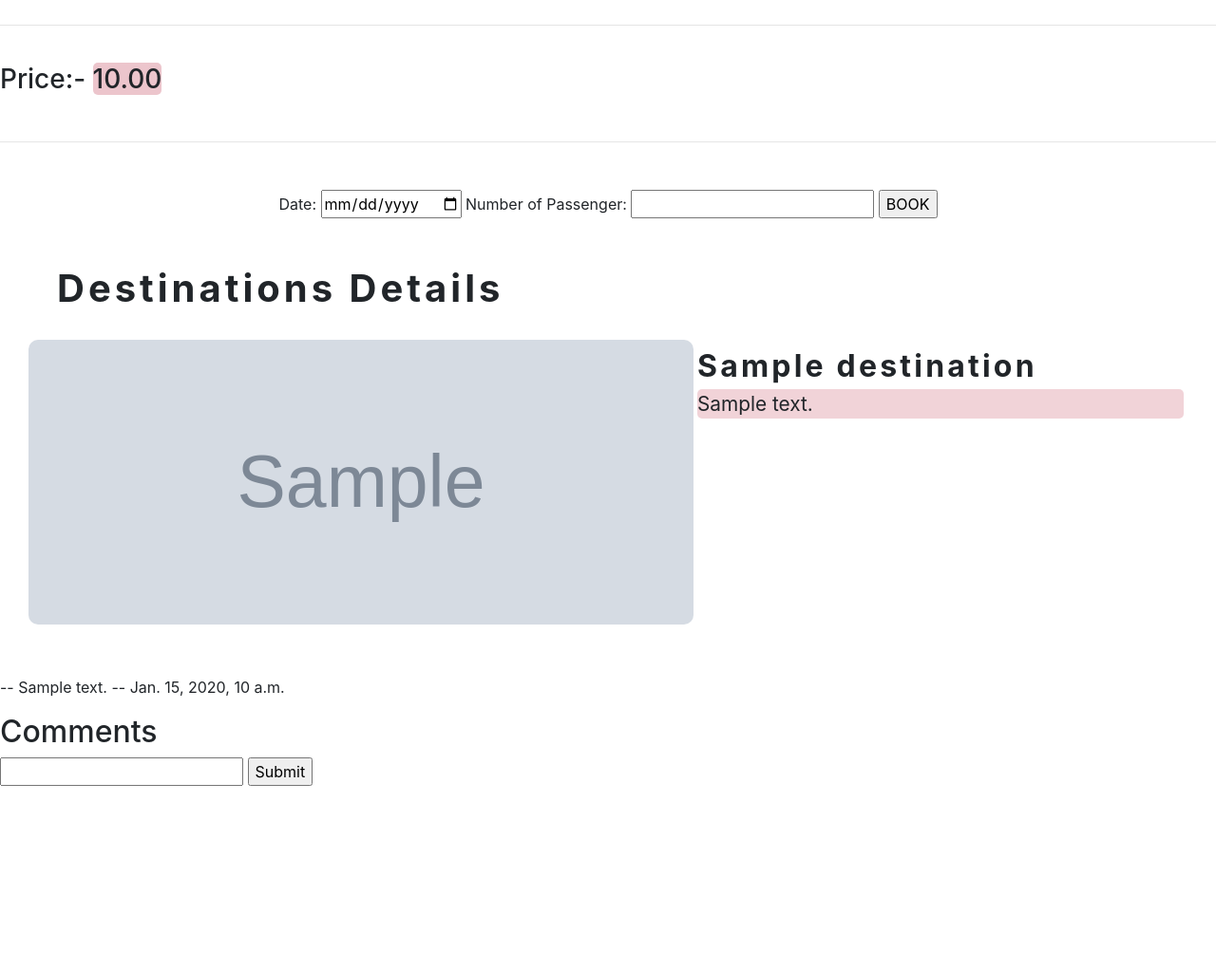
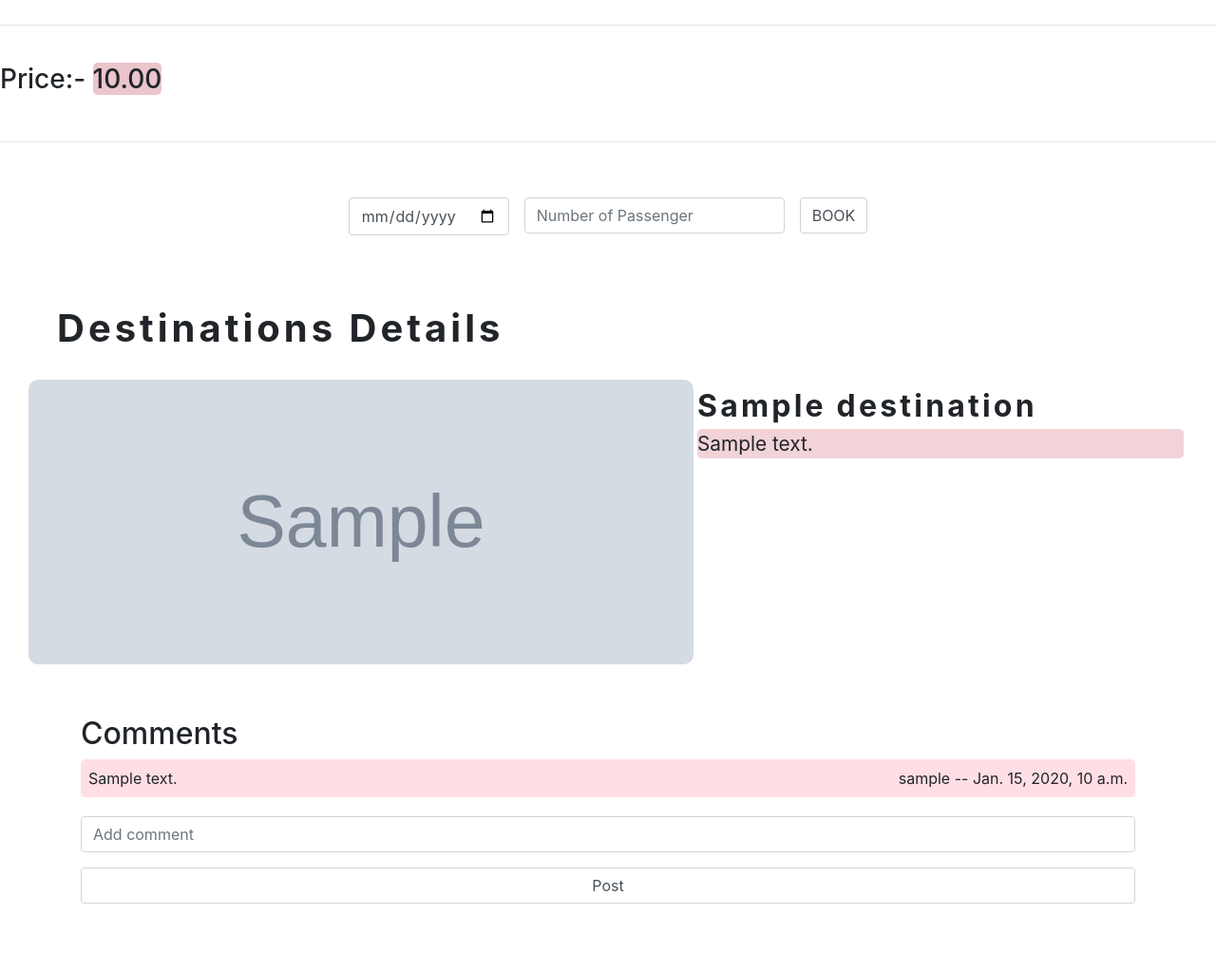
Before and after one commit to rahul-nagvadia/Pravas, a Django app: page /tours/see_tour/1 in a window 1280 px wide. Shown: the part 277-1299 px from the top of the page at 95% size. Before the commit the page ends 1105 px from the top, so only its background shows below. Run offline with Django 4.2, Linux system fonts and the light colour scheme; tables that the repository leaves empty hold one stand-in row (values such as "Sample post"); grey boxes marked "Sample" are stand-in pictures; some libraries are stand-ins or nearby versions.

Commit message:
Minor changes -rajat

```diff
--- a/data_insert.py
+++ b/data_insert.py
@@ -7,13 +7,12 @@ django.setup()
 from train.models import CoachAllocation, Coach, Train, SeatAllocation, Seat, RunDays
 
 i = 15539
-coach_allocations = CoachAllocation.objects.filter(id__gt=15538) # select CoachAllocation objects after id 15538
+coach_allocations = CoachAllocation.objects.filter(id__gt=15538)
 for coach_allocation in coach_allocations:
     # Get the coach and its capacity
     coach = coach_allocation.coach
     capacity = coach.capacity
 
-    # Create a SeatAllocation object for this coach allocation
     seat_allocation = SeatAllocation.objects.create(id=i, coachAllocation=coach_allocation)
 
     # Create seats for this coach allocation
--- a/pravas/models.py
+++ b/pravas/models.py
@@ -13,3 +13,6 @@ class user(models.Model):
 
 class City(models.Model):
     city_name = models.CharField(max_length=20)
+
+    def __str__(self):
+        return f"{self.city_name}"
--- a/static/tours/css/tour.css
+++ b/static/tours/css/tour.css
@@ -82,3 +82,24 @@ color: rgb(255, 255, 255);
   font-size: 2.5rem;
   margin-left:60px;
 }
+
+.feedback{
+  margin-bottom: 70px;
+}
+
+.search-div {
+  width: 100px;
+  border: 2px solid #913175;
+}
+.search-div:hover {
+  color: #913175;
+  box-shadow: 0 0 3px #913175;
+  transition: all 0.2s ease;
+  transform: scale(1.03);
+}
+
+.comments{
+  background-color: #ffdfe5;
+  border-radius: 5px;
+  margin-bottom: 20px;
+}
--- a/templates/profile.html
+++ b/templates/profile.html
@@ -191,7 +191,7 @@
               <b>{{booking.train_schedule.train_number}} -- {{booking.train_schedule.name}}</b>
             </div>
             <div>Date: <b>{{booking.date_booked}}</b></div>
-            <div>Coach Number: <b> {{booking.seat_allocation.coachAllocation.type}}</b></div>
+            <div>Coach Number: <b> {{booking.seat_allocation.coachAllocation}}</b></div>
             <div>
               <form method="POST" action="../train/cancel_booking">
                 {% csrf_token %}
--- a/templates/tours/see_tour.html
+++ b/templates/tours/see_tour.html
@@ -20,7 +20,7 @@
   </head>
   <body>
     <nav class="navbar navbar-expand-lg my-navbar">
-      <a class="navbar-brand" href="../pravas" style="color: black">PRAVAS</a>
+      <a class="navbar-brand" href="../../pravas" style="color: black">PRAVAS</a>
       <button
         class="navbar-toggler"
         type="button"
@@ -66,6 +66,7 @@
         </ul>
       </div>
     </nav>
+
       <div class="tour_name">
         {{tour.name}}
       </div>
@@ -82,16 +83,28 @@
       </div>
       <br>
       <hr />
+
     <div class="booking-form">
-      <form action="book_tour" method="POST" onsubmit="return validateForm()">
+      <form action="../book_tour" method="POST" onsubmit="return validateForm()">
         {% csrf_token %}
-        <input type="text" value="{{tour.id}}" name="tour_id" hidden />
-        Date: <input type="date" name="date_booked" /> Number of Passenger:
-        <input type="number" name="number_of_pass" />
-        <input type="submit" value="BOOK" />
+        <input class="form-control" type="text" value="{{tour.id}}" name="tour_id" hidden />
 
+        <div class="d-flex">
+        <div class="p-2 form-group">
+          <input class="form-control" type="date" name="date_booked" />
+        </div>
+
+        <div class="p-2 form-group">
+           <input class="form-control" type="number" name="number_of_pass" placeholder="Number of Passenger"/>
+        </div>
+
+      <div class="p-2 form-group">
+        <input class="search-div form-control" type="submit" value="BOOK" />
+      </div>
+    </div>
       </form>
     </div>
+
     <h2 class="heading"><span></span>Destinations Details</h2>
     {% for place in destination %}
     <div class="destination-div">
@@ -112,20 +125,32 @@
 
     <br>
 
+
+
+    <div class="feedback container">
+
+      <h2>Comments</h2>
       {% for fb in feedback %}
 
-    <p>{{fb.user.name}} -- {{fb.text}} -- {{fb.date}}</p>
+      <div class="d-flex comments">
+        <div class="p-2">
+          {{fb.text}}
+        </div>
+        <div class="p-2 ml-auto">
+          {{fb.user.username}} --  {{fb.date}}
+        </div>
+      </div>
 
       {% endfor %}
-
-
-    <h2>Comments</h2>
       <form action="../comment_view" method="post">
         {% csrf_token %}
         <input type="text" value="{{tour.id}}" name="tour_id" hidden />
-      <input type="text" name="comment">
-      <input type="submit">
+        <div class="form-group">
+          <input class="form-control" type="text" name="comment" placeholder="Add comment">
+        </div>
+        <input class="form-control search-div" type="submit" value="Post" />
       </form>
+    </div>
 
 
     {% if messages %} {% for message in messages %}
--- a/tours/views.py
+++ b/tours/views.py
@@ -3,6 +3,7 @@ from .models import Destination, Tour, TourBooking, Comment
 from pravas.models import user
 from django.contrib import messages
 from django.http import HttpResponse
+import datetime
 from django.template.loader import render_to_string
 
 def see_tour(request, tour_id):
@@ -43,6 +44,7 @@ def comment_view(request):
         tour = Tour.objects.get(id=tour_id)
         user = request.user
         comment = request.POST["comment"]
-        feedback = Comment(user=user, tour=tour, text=comment)
+        current_datetime = datetime.datetime.now()
+        feedback = Comment(user=user, tour=tour, text=comment, date=current_datetime)
         feedback.save()
         return redirect("tour:see_tour", tour_id=tour_id)
--- a/train/models.py
+++ b/train/models.py
@@ -62,7 +62,7 @@ class SeatAllocation(models.Model):
     seat = models.ManyToManyField(Seat)
 
     def __str__(self):
-        return f"{self.coachAllocation} - {self.seat}"
+        return f"{self.coachAllocation}"
 
 
 class RunDays(models.Model):
--- a/train/urls.py
+++ b/train/urls.py
@@ -7,4 +7,5 @@ urlpatterns = [
     path('search', views.search_view),
     path('select', views.select_view),
     path('book', views.book_view),
+    path('cancel_booking', views.cancel_booking),
 ]
```
Also changed, not shown: bus/models.py (+8 -0 lines), train/views.py (+9 -0 lines). Lines whose indentation alone changed are shown as unchanged.
